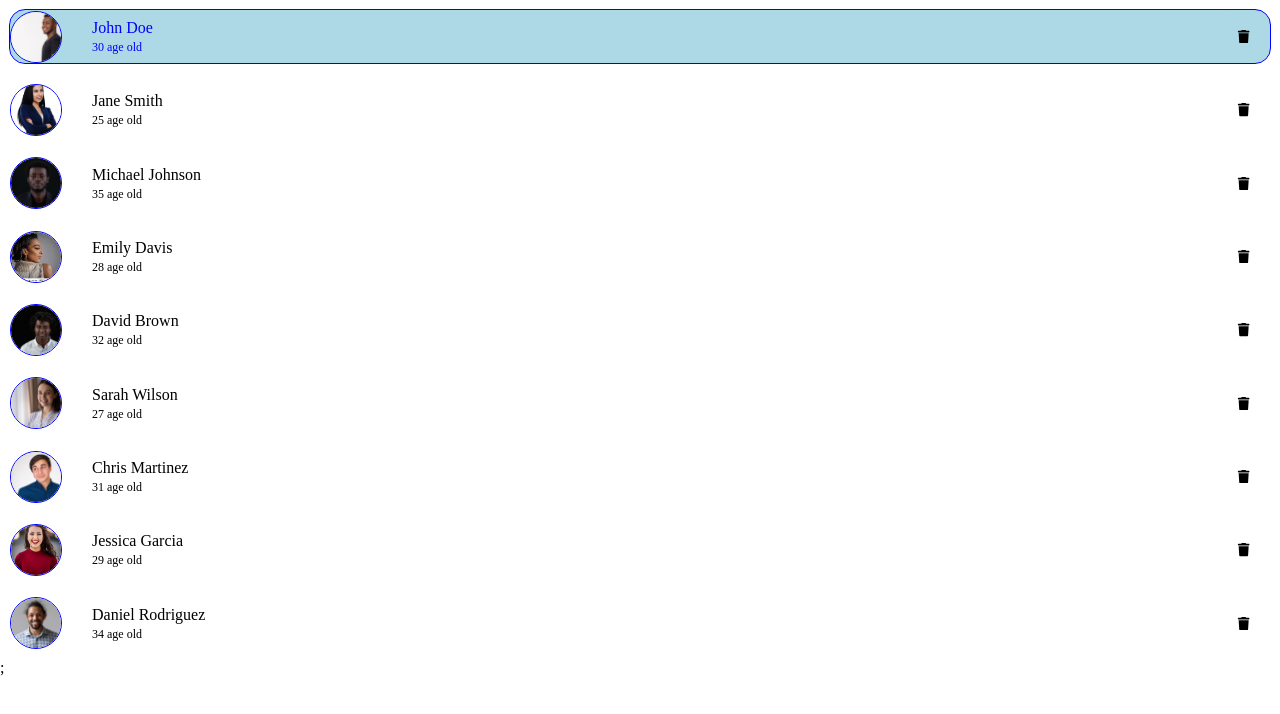
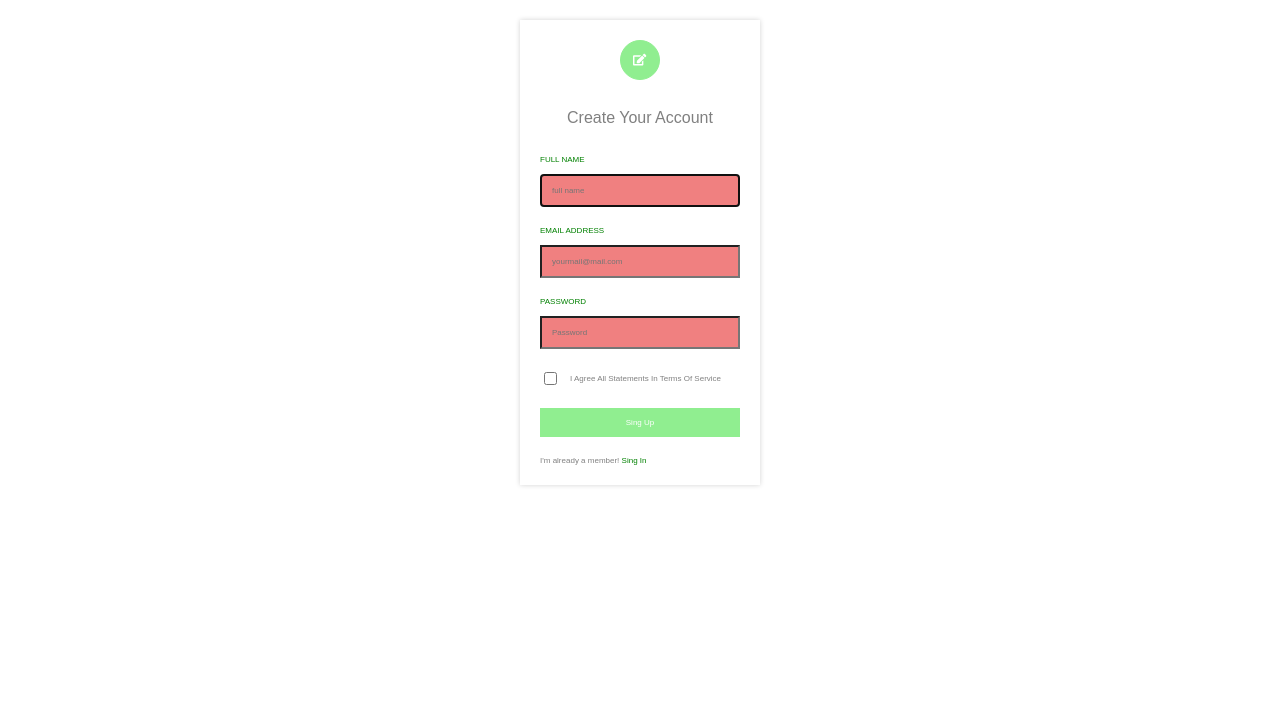
Before and after one commit to KarinaMilko/React-Core-Concepts-Practice, a React (Vite) app: page / in a window 1280 px wide. Shown: the top 714 px of the page. Built offline with nearby package versions, Linux system fonts and the light colour scheme.

Commit message:
Add sign up form

```diff
--- a/src/App.jsx
+++ b/src/App.jsx
@@ -1,11 +1,19 @@
-import UserLists from "./components/UserLists";
+// import UserLists from "./components/UserLists";
+
+// function App() {
+//   return (
+//     <>
+//       <UserLists />;
+//     </>
+//   );
+// }
+
+// export default App;
+
+import SignUpForms from "./components/SignUpForms";
 
 function App() {
-  return (
-    <>
-      <UserLists />;
-    </>
-  );
+  return <SignUpForms />;
 }
 
 export default App;
--- /dev/null
+++ b/src/components/SignUpForms/SignUpForms.module.css
@@ -0,0 +1,89 @@
+.formContainer {
+  font-family: sans-serif;
+  max-width: 200px;
+  min-width: 100px;
+  width: 100%;
+  margin: 20px auto;
+  box-shadow: 0 0 5px lightgrey;
+  padding: 20px;
+  display: flex;
+  flex-direction: column;
+  gap: 30px;
+}
+
+.iconEdit {
+  border: 1px solid lightgreen;
+  height: 40px;
+  width: 40px;
+  border-radius: 50%;
+  background-color: lightgreen;
+  color: white;
+  display: flex;
+  justify-content: center;
+  align-items: center;
+  margin: 0 auto;
+}
+
+.formHeader {
+  color: grey;
+  text-align: center;
+}
+
+.loginForm {
+  display: flex;
+  flex-direction: column;
+  gap: 20px;
+}
+
+.formLabel {
+  display: flex;
+  flex-direction: column;
+  gap: 10px;
+}
+
+.inputCaption {
+  color: green;
+  font-size: 0.5rem;
+}
+
+.formInput {
+  font-size: 0.5rem;
+  padding: 10px;
+}
+
+.iconCheckContainer {
+  display: flex;
+  align-items: center;
+  gap: 10px;
+}
+
+.iconText {
+  color: grey;
+  font-size: 0.5rem;
+}
+
+.submitBtn {
+  background-color: lightgreen;
+  color: white;
+  border: none;
+  font-size: 0.5rem;
+  padding: 10px;
+}
+
+.formLink {
+  font-size: 0.5rem;
+  color: grey;
+}
+
+.linkSingIn {
+  color: green;
+  text-decoration: none;
+}
+
+.validInput {
+  background-color: lightgreen;
+}
+
+.invalidInput {
+  background-color: lightcoral;
+}
--- /dev/null
+++ b/src/components/SignUpForms/index.jsx
@@ -0,0 +1,136 @@
+import { useState } from "react";
+import { FaEdit } from "react-icons/fa";
+import styles from "./SignUpForms.module.css";
+import classNames from "classnames";
+
+const LOGIN_FOR_REG_EXP = {
+  name: /^([A-Z][a-z]{1,31})+ ([A-Z][a-z]{1,31})$/,
+  email: /^.+@.+$/,
+  password: /^(?=.*[A-Z])(?=.*[a-z])(?=.*[\d])(?=.*[!@#$%^&.*]).{8,32}$/,
+};
+
+function SignUpForms() {
+  const [name, setName] = useState("");
+  const [email, setEmail] = useState("");
+  const [password, setPassword] = useState("");
+  const [checkbox, setCheckbox] = useState(false);
+
+  const handleNameChange = (e) => {
+    setName(e.target.value);
+  };
+
+  const handleEmailChange = (e) => {
+    setEmail(e.target.value);
+  };
+
+  const handlePasswordChange = (e) => {
+    setPassword(e.target.value);
+  };
+
+  const handleCheckboxChange = (e) => {
+    setCheckbox(e.target.checked);
+  };
+
+  const handleFormSubmit = (e) => {
+    e.preventDefault();
+    setName("");
+    setEmail("");
+    setPassword("");
+    setCheckbox(false);
+  };
+
+  const inputNameClassName = classNames(styles.formInput, {
+    [styles.validInput]: LOGIN_FOR_REG_EXP.name.test(name),
+    [styles.invalidInput]: !LOGIN_FOR_REG_EXP.name.test(name),
+  });
+
+  const inputEmailClassName = classNames(styles.formInput, {
+    [styles.validInput]: LOGIN_FOR_REG_EXP.email.test(email),
+    [styles.invalidInput]: !LOGIN_FOR_REG_EXP.email.test(email),
+  });
+
+  const inputPasswordClassName = classNames(styles.formInput, {
+    [styles.validInput]: LOGIN_FOR_REG_EXP.password.test(password),
+    [styles.invalidInput]: !LOGIN_FOR_REG_EXP.password.test(password),
+  });
+
+  const isSubmitBtnDisabled = () => {
+    return !(
+      LOGIN_FOR_REG_EXP.name.test(name) &&
+      LOGIN_FOR_REG_EXP.email.test(email) &&
+      LOGIN_FOR_REG_EXP.password.test(password) &&
+      checkbox
+    );
+  };
+
+  return (
+    <div className={styles.formContainer}>
+      <button className={styles.iconEdit}>
+        <FaEdit />
+      </button>
+      <h2 className={styles.formHeader}>Create Your Account</h2>
+      <form className={styles.loginForm} onSubmit={handleFormSubmit}>
+        <label className={styles.formLabel}>
+          <span className={styles.inputCaption}>FULL NAME</span>
+          <input
+            className={inputNameClassName}
+            type="text"
+            name="name"
+            value={name}
+            onChange={handleNameChange}
+            placeholder="full name"
+            autoFocus
+          />
+        </label>
+        <label className={styles.formLabel}>
+          <span className={styles.inputCaption}>EMAIL ADDRESS</span>
+          <input
+            className={inputEmailClassName}
+            type="email"
+            name="email"
+            value={email}
+            onChange={handleEmailChange}
+            placeholder="yourmail@mail.com"
+          />
+        </label>
+        <label className={styles.formLabel}>
+          <span className={styles.inputCaption}>PASSWORD</span>
+          <input
+            className={inputPasswordClassName}
+            type="password"
+            name="password"
+            value={password}
+            onChange={handlePasswordChange}
+            placeholder="Password"
+          />
+        </label>
+        <label className={styles.iconCheckContainer}>
+          <input
+            type="checkbox"
+            name="checkbox"
+            checked={checkbox}
+            onChange={handleCheckboxChange}
+          />
+          <span className={styles.iconText}>
+            I Agree All Statements In Terms Of Service
+          </span>
+        </label>
+        <button
+          className={styles.submitBtn}
+          disabled={isSubmitBtnDisabled()}
+          type="submit"
+        >
+          Sing Up
+        </button>
+        <div className={styles.formLink}>
+          I'm already a member!{" "}
+          <a className={styles.linkSingIn} href="#">
+            Sing In
+          </a>
+        </div>
+      </form>
+    </div>
+  );
+}
+
+export default SignUpForms;
```
